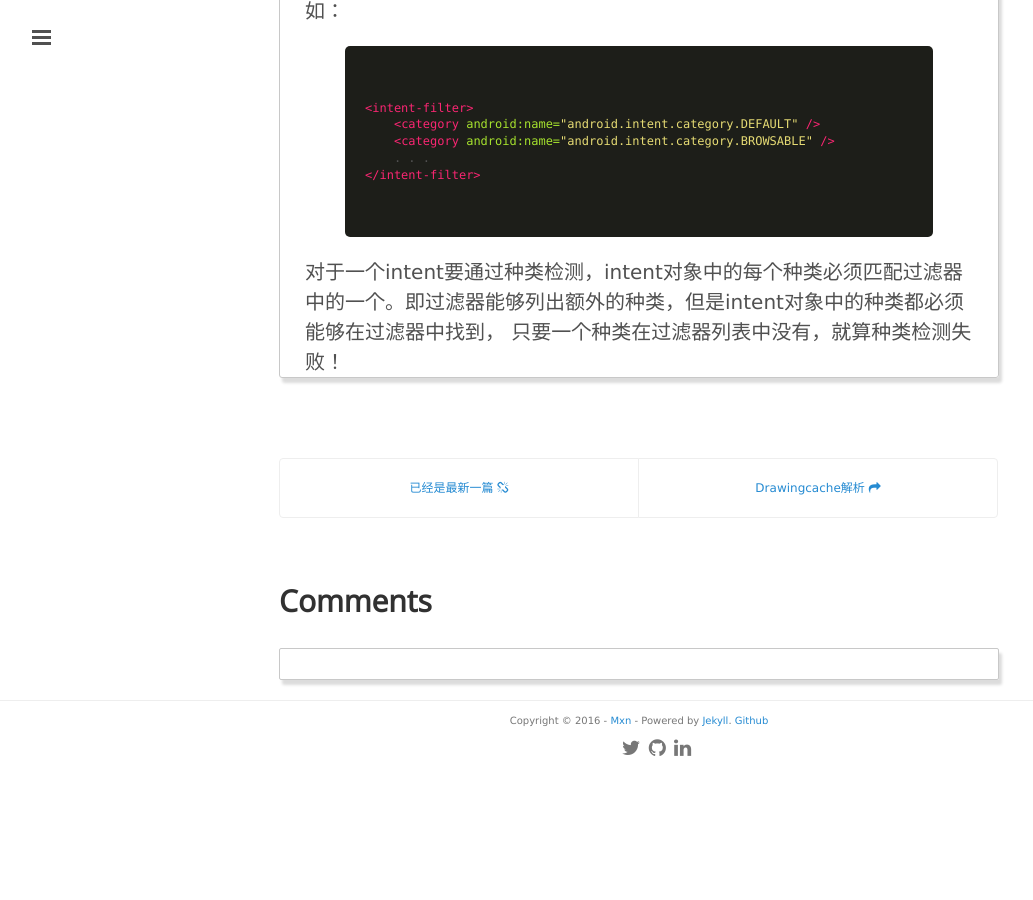
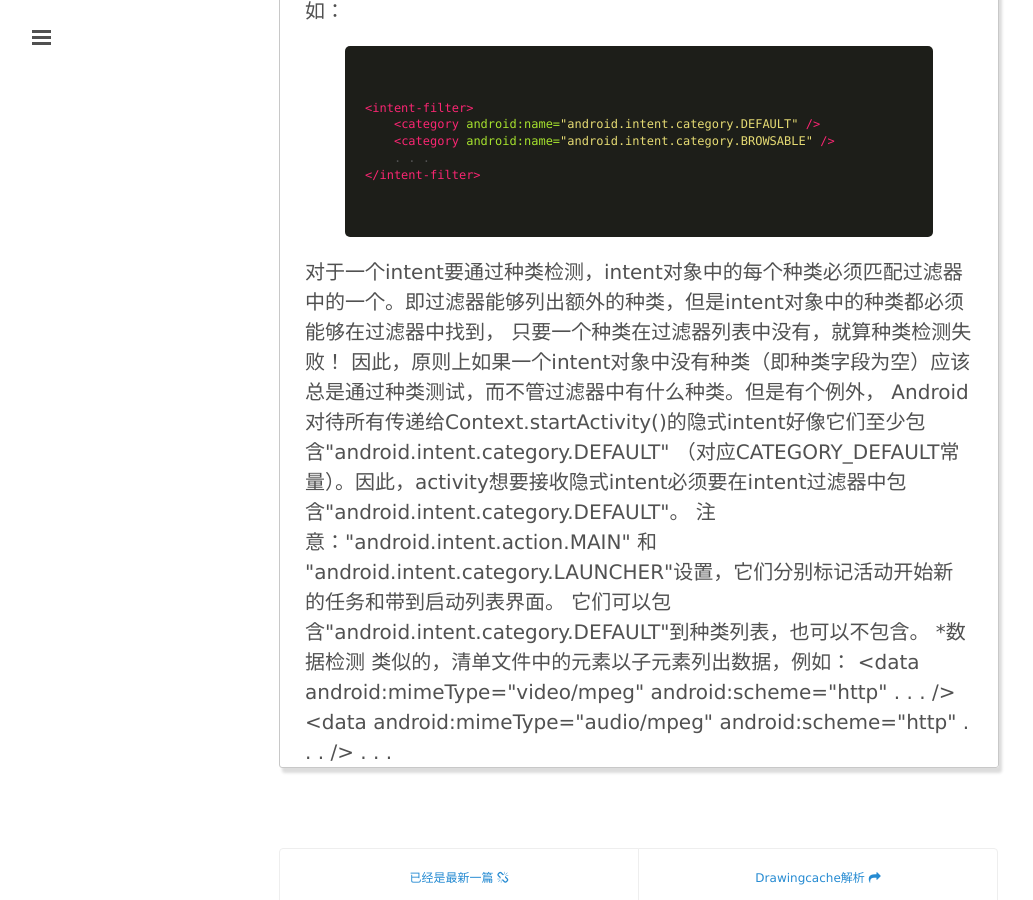
Before and after one commit to mxn21/mxn21.github.io, a Jekyll site: the page built from _posts/2016-1-29-TextView超链接实现方式总结.md, in a window 1280 px wide and 900 px high, scrolled down 5130 px. Shown: the whole window, without its empty margins (1-1034 px from the left). Built offline with Jekyll 4.4.1, drawn with Linux system fonts in a browser that asks for light colours; Markdown is read by kramdown in place of the engine named in the settings; comment, search, counter and statistics services are not loaded; before the commit the page ends 5903 px from its top, so only the background shows below that.

Commit message:
23423423

```diff
--- a/_posts/2016-1-29-TextView超链接实现方式总结.md
+++ b/_posts/2016-1-29-TextView超链接实现方式总结.md
@@ -241,3 +241,20 @@
 
 对于一个intent要通过种类检测，intent对象中的每个种类必须匹配过滤器中的一个。即过滤器能够列出额外的种类，但是intent对象中的种类都必须能够在过滤器中找到，
 只要一个种类在过滤器列表中没有，就算种类检测失败！
+
+因此，原则上如果一个intent对象中没有种类（即种类字段为空）应该总是通过种类测试，而不管过滤器中有什么种类。但是有个例外，
+Android对待所有传递给Context.startActivity()的隐式intent好像它们至少包含"android.intent.category.DEFAULT"
+（对应CATEGORY_DEFAULT常量）。因此，activity想要接收隐式intent必须要在intent过滤器中包含"android.intent.category.DEFAULT"。
+
+注意："android.intent.action.MAIN" 和 "android.intent.category.LAUNCHER"设置，它们分别标记活动开始新的任务和带到启动列表界面。
+它们可以包含"android.intent.category.DEFAULT"到种类列表，也可以不包含。
+
+*数据检测
+
+类似的，清单文件中的<intent-filter>元素以<data>子元素列出数据，例如：
+
+<intent-filter>
+    <data android:mimeType="video/mpeg" android:scheme="http" . . . />
+    <data android:mimeType="audio/mpeg" android:scheme="http" . . . />
+    . . .
+</intent-filter>
```
